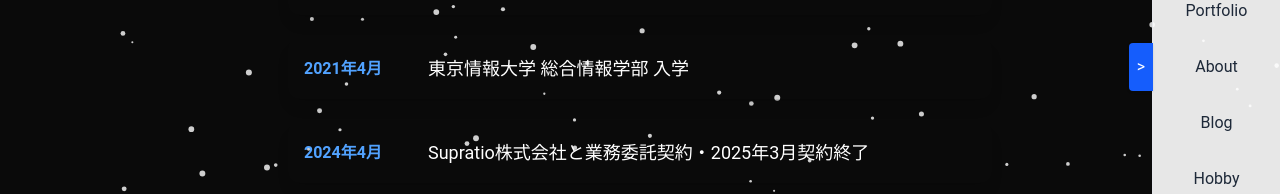
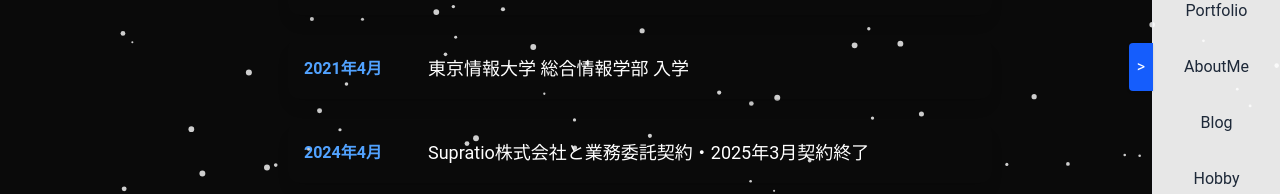
Before and after one commit to Magiri1115/nextjs-boilerplate2, a Next.js app: page /about in a window 1280 px wide. Shown: the part 333-527 px from the top of the page. Built offline with nearby package versions, Linux system fonts and the light colour scheme.

Commit message:
aboutからaboutmeに変更

```diff
--- a/app/layout.tsx
+++ b/app/layout.tsx
@@ -9,7 +9,7 @@ import "./globals.css";
 const navItems = [
   { label: "Home", href: "/" },
   { label: "Portfolio", href: "/portfolio" },
-  { label: "About", href: "/about" },
+  { label: "AboutMe", href: "/aboutme" },
   { label: "Blog", href: "/blog" },
   { label: "Hobby", href: "/hobby" },
 ];
```
